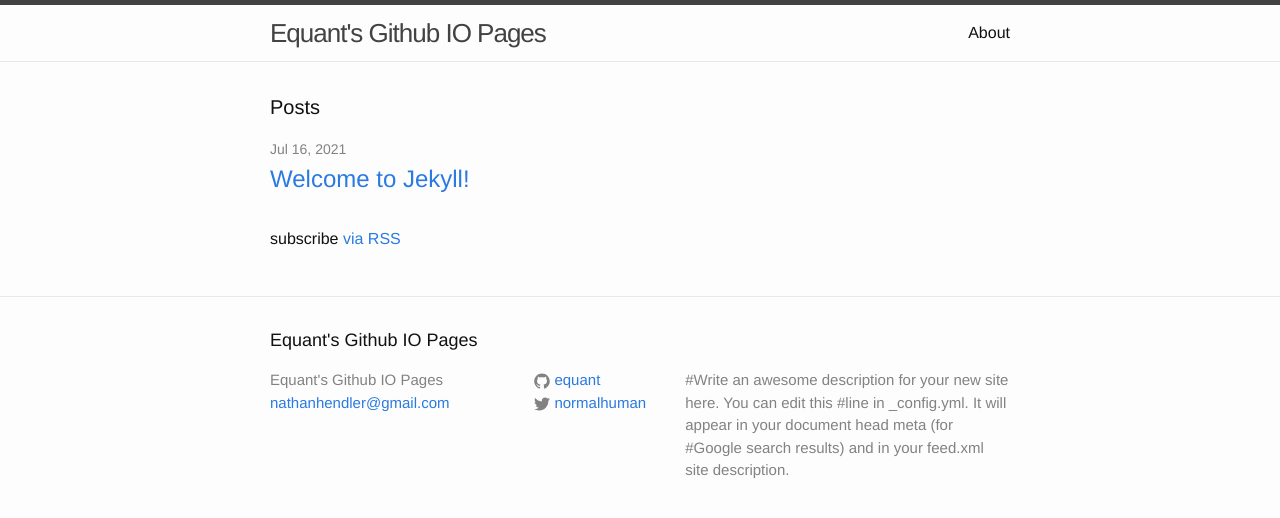
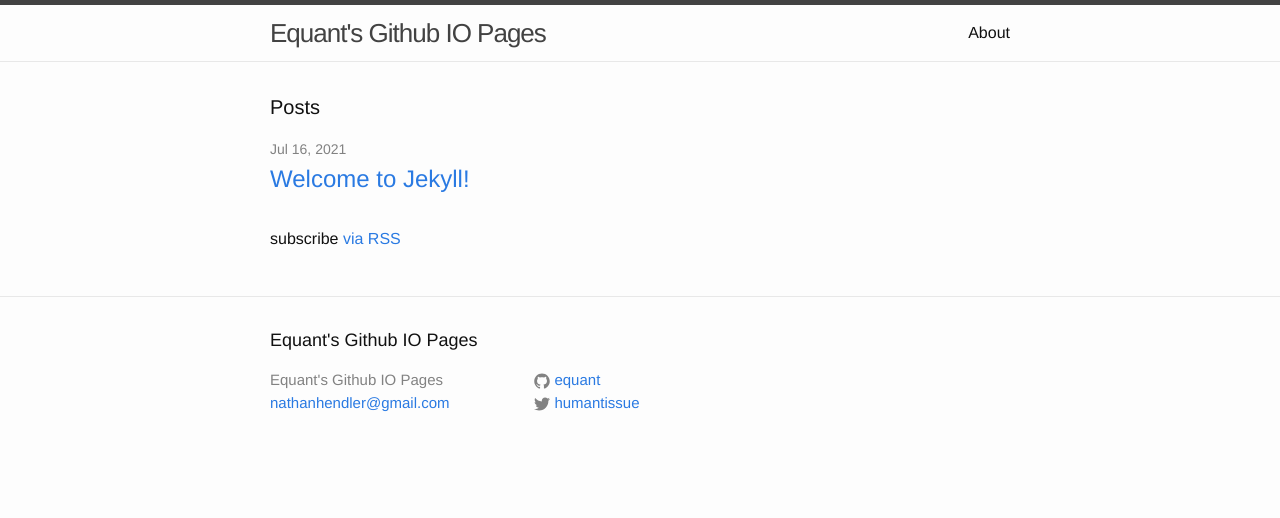
Before and after one commit to equant/equant.github.io, a Jekyll site: the page built from index.html, in a window 1280 px wide. Shown: the top 518 px of the page. Built offline with Jekyll 4.4.1, drawn with Linux system fonts in a browser that asks for light colours.

Commit message:
twitter name fix

```diff
--- a/_config.yml
+++ b/_config.yml
@@ -9,12 +9,10 @@
 title: Equant's Github IO Pages
 email: nathanhendler@gmail.com
 description: > # this means to ignore newlines until "baseurl:"
-  #Write an awesome description for your new site here. You can edit this
-  #line in _config.yml. It will appear in your document head meta (for
-  #Google search results) and in your feed.xml site description.
+
 baseurl: "" # the subpath of your site, e.g. /blog
 url: "https://equant.github.io/" # the base hostname & protocol for your site
-twitter_username: normalhuman
+twitter_username: humantissue
 github_username:  equant
 
 # Build settings
```
Also changed, not shown: 4 other files.
